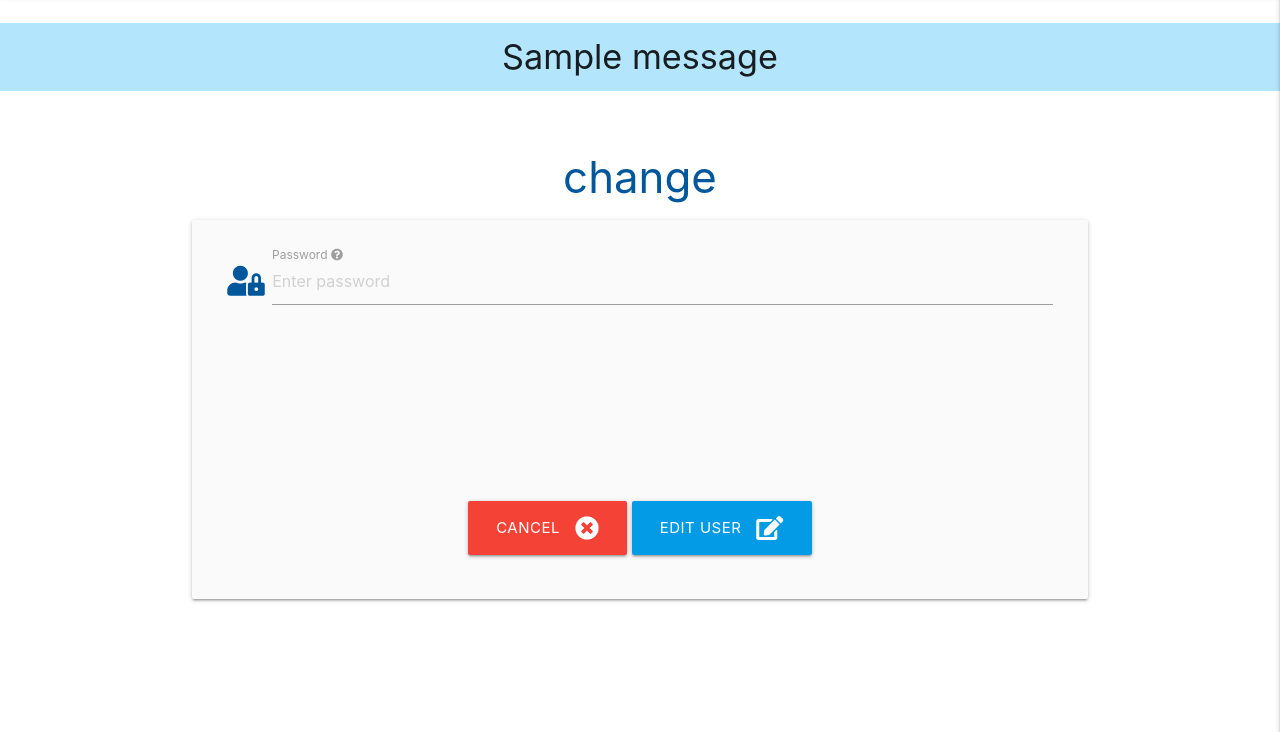
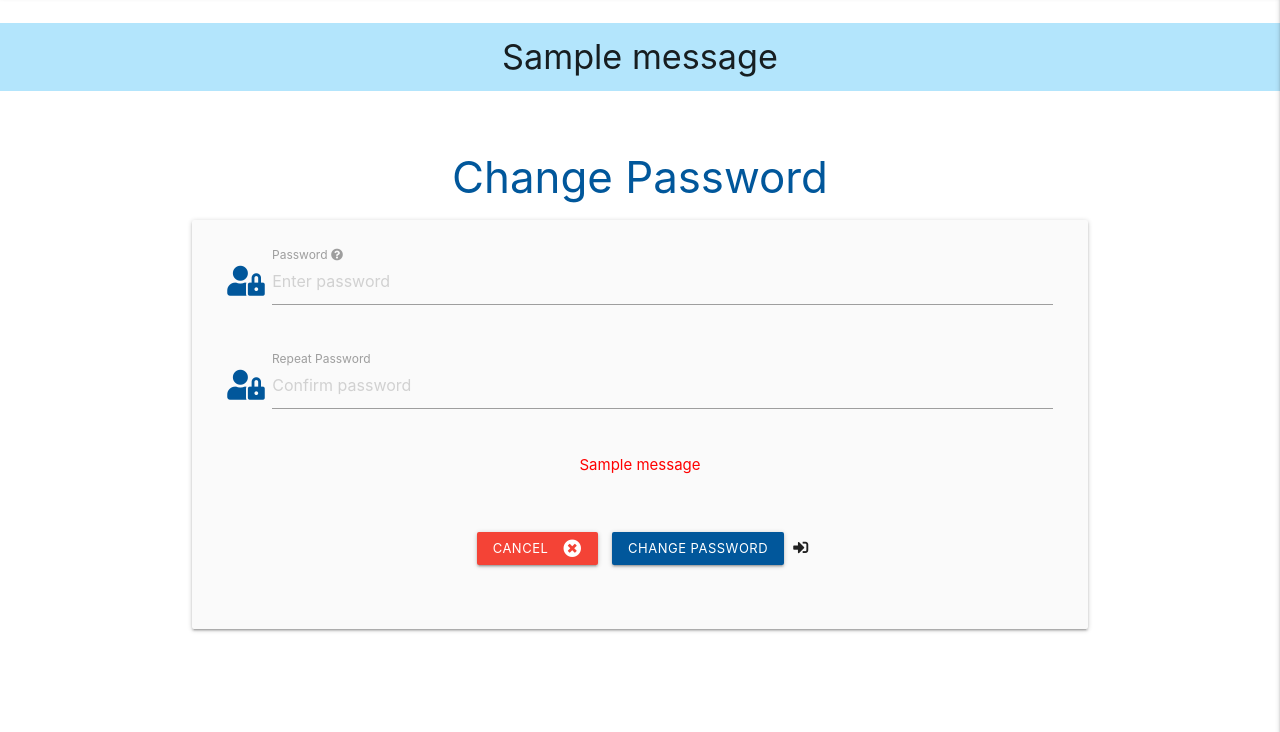
Before and after one commit to Code-Institute-Submissions/VDU-Assessment, a Flask app: template templates/change_password.html in a window 1280 px wide. Shown: the part 68-800 px from the top of the page. Run offline with Flask 2, Linux system fonts and the light colour scheme; the template is opened without the code that fills it: values that come from a table or form of the project are taken from there, others are empty; one stand-in notice (Sample message) is shown; some libraries are stand-ins or nearby versions.

Commit message:
Added confirm password to wtForm for Change Password form

```diff
--- a/myforms/forms.py
+++ b/myforms/forms.py
@@ -15,11 +15,10 @@ class RegistrationForm(FlaskForm):
 
 
 class ChangePassForm(FlaskForm):
-    password = PasswordField('New Password', [
-        validators.DataRequired(),
+    password = PasswordField('New Password', [validators.length(min=3, max=15),
         validators.EqualTo('confirm', message='Passwords must match')])
     confirm = PasswordField('Repeat Password')
-    submit = SubmitField('Change')
+    submit = SubmitField('Change Password')
 
 
 class LoginForm(FlaskForm):
--- a/templates/change_password.html
+++ b/templates/change_password.html
@@ -1,7 +1,7 @@
 {% extends "base.html" %}
 {% block content %}
 
-    <h3 class="light-blue-text text-darken-4 center-align">change</h3>
+    <h3 class="light-blue-text text-darken-4 center-align">Change Password</h3>
 
     <div class="row card-panel grey lighten-5">
         <form class="col s12" method="POST" action="">
@@ -18,46 +18,54 @@
                         {% endfor %}
                     </div>
                 </div>
-           <!-- username hidden -->
+                <!--Confirm Password-->
                 <div class="row">
                     <div class="input-field col s12">
+                        <i class="fas fa-user-lock prefix light-blue-text text-darken-4"></i>
+                        {{ form.confirm.label }}
+                        {{ form.confirm(placeholder="Confirm password") }}
+                        {% for error in form.confirm.errors %}
+                        <span class="text-red">{{ error }}</span>
+                        {% endfor %}
+                    </div>
+                </div>
+                  <!--Error messages-->
+                <div class="row center-align">
+                    {% with messages = get_flashed_messages() %}
+                    {% if messages %}
+                    {% for message in messages %}
+                    <p class="text-red">
+                    {{ message }}
+                    </p>
+                    {% endfor %} {% endif %} {% endwith %}
+                </div>
+                <!-- username hidden -->
                 <input id="username" name="username" minlength="3" maxlength="50"
                             hidden value="{{ user.username }}" type="text" class="validate" required>
-                </div>
-            </div>
-            <!-- first name hidden -->
-            <div class="row">
-                <div class="input-field col s12">
+                <!-- firstname hidden -->
                 <input id="fname" name="fname" minlength="3" maxlength="50"
                             hidden value="{{ user.fname }}" type="text" class="validate" required>
-                </div>
-            </div>
-            <!-- is admin toggle hidden -->
-			<div class="row">
+                <!-- is_admin hidden -->
                 <div class="input-field col s12">
                         <div class="switch">
                                 {% if user.is_admin%}
-                                <input type="checkbox" id="is_admin" name="is_admin" checked hidden>
+                                    <input type="checkbox" id="is_admin" name="is_admin" checked>
                                 {% else %}
                                     <input type="checkbox" id="is_admin" name="is_admin">
                                 {% endif %}
                         </div>
-				</div>
-			</div>
-            <!-- submit button -->
+                <!-- buttons -->
                 <div class="row">
                     <div class="col s12 center-align">
                         <!-- cancel button -->
-                    <a href="{{ url_for("profile", username=session["user"]) }}" class="btn-large red text-shadow">
+                        <a href="{{ url_for("profile", username=session["user"]) }}" class="btn-small red text-shadow">
                             Cancel <i class="fas fa-times-circle right"></i>
                         </a>
-                    <button type="submit" class="btn-large light-blue darken-1 text-shadow">
-                        Edit User <i class="fas fa-edit right"></i>
-                    </button>
+                        <!-- submit button -->
+                        {{ form.submit(class="btn-small light-blue darken-4 text-shadow") }}
+                        <i class="fas fa-sign-in-alt"></i>
                     </div>
                 </div>
         </form>
-
     </div>
-
 {% endblock %}
```
Lines whose indentation alone changed are shown as unchanged.
